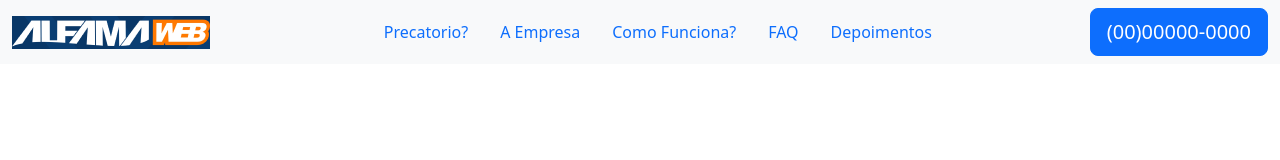
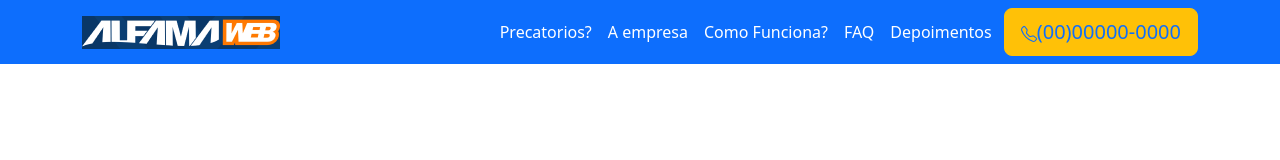
Before and after one commit to Felipe-ferreiraa/TesteCVCRM, a plain HTML site: page index.html in a window 1280 px wide. Drawn offline with nearby package versions, Linux system fonts and the light colour scheme.

Commit message:
melhorando a navbar

```diff
--- a/index.html
+++ b/index.html
@@ -10,40 +10,29 @@
 
 </head>
 <body>
-    <div>
-        <nav class="navbar bg-body-tertiary">
-            <div class="container-fluid">
-              <a class="navbar-brand" href="#">
-                <img src="./assest/img/alfamaweb 1.png" alt="alfamaweb" width="198" height="33" class="d-inline-block align-text-top">
-              </a>
-                <ul class="nav justify-content-end">
-                    <li class="nav-item">
-                        <a class="nav-link active" aria-current="page" href="#">Precatorio?</a>
-                    </li>
-                    <li class="nav-item">
-                        <a class="nav-link" href="#">A Empresa</a>
-                    </li>
-                    <li class="nav-item">
-                        <a class="nav-link" href="#">Como Funciona?</a>
-                    </li>
-                    <li class="nav-item">
-                        <a class="nav-link" href="#">FAQ</a>
-                    </li>
-                    <li class="nav-item">
-                        <a class="nav-link" href="#">Depoimentos</a>
-                    </li>
-                </ul>
-                <button type="button" class="btn btn-primary btn-lg">(00)00000-0000</button>
-
+    <nav class="navbar bg-primary navbar-expand-xl">
+        <div class="container">
+            <a class="navbar-brand" href="#">
+                <img src="./assest/img/alfamaweb 1.png" alt="alfamaweb" width="198" height="33" class="d-inline-block align-text-top ">
+            </a>
+            <button class="navbar-toggler" type="button" data-bs-toggle="collapse" data-bs-target="#menuNavbar"><span class="navbar-toggler-icon"></span></button>
+            <div class="collapse navbar-collapse" id="menuNavbar">
+                <div class="navbar-nav ms-auto d-flex align-items-center">
+                    <a href="" class="nav-link text-white active">Precatorios?</a>
+                    <a href="" class="nav-link text-white">A empresa</a>
+                    <a href="" class="nav-link text-white">Como Funciona?</a>
+                    <a href="" class="nav-link text-white">FAQ</a>
+                    <a href="" class="nav-link text-white me-1">Depoimentos</a>
+                    <button type="button" class="btn btn-warning btn-lg text-primary"><svg xmlns="http://www.w3.org/2000/svg" width="16" height="16" fill="currentColor" class="bi bi-telephone" viewBox="0 0 16 16">
+                        <path d="M3.654 1.328a.678.678 0 0 0-1.015-.063L1.605 2.3c-.483.484-.661 1.169-.45 1.77a17.6 17.6 0 0 0 4.168 6.608 17.6 17.6 0 0 0 6.608 4.168c.601.211 1.286.033 1.77-.45l1.034-1.034a.678.678 0 0 0-.063-1.015l-2.307-1.794a.68.68 0 0 0-.58-.122l-2.19.547a1.75 1.75 0 0 1-1.657-.459L5.482 8.062a1.75 1.75 0 0 1-.46-1.657l.548-2.19a.68.68 0 0 0-.122-.58zM1.884.511a1.745 1.745 0 0 1 2.612.163L6.29 2.98c.329.423.445.974.315 1.494l-.547 2.19a.68.68 0 0 0 .178.643l2.457 2.457a.68.68 0 0 0 .644.178l2.189-.547a1.75 1.75 0 0 1 1.494.315l2.306 1.794c.829.645.905 1.87.163 2.611l-1.034 1.034c-.74.74-1.846 1.065-2.877.702a18.6 18.6 0 0 1-7.01-4.42 18.6 18.6 0 0 1-4.42-7.009c-.362-1.03-.037-2.137.703-2.877z"/>
+                    </svg>(00)00000-0000</button>
+                </div>
             </div>
-          </nav>
-    </div>
+        </div>
+    </nav>
 
 
 
     <script src="https://cdn.jsdelivr.net/npm/bootstrap@5.3.3/dist/js/bootstrap.bundle.min.js" integrity="sha384-YvpcrYf0tY3lHB60NNkmXc5s9fDVZLESaAA55NDzOxhy9GkcIdslK1eN7N6jIeHz" crossorigin="anonymous"></script>
-    <script src="./assest/libs/bootstrap.min.js"></script>
-    <script src="" href="./assest/libs/jquery.min.js"></script>
-    <script src="./assest/libs/popper.min.js"></script>
 </body>
 </html>
```
Also changed, not shown: assest/img/phone_24dp_E8EAED.png (added).
